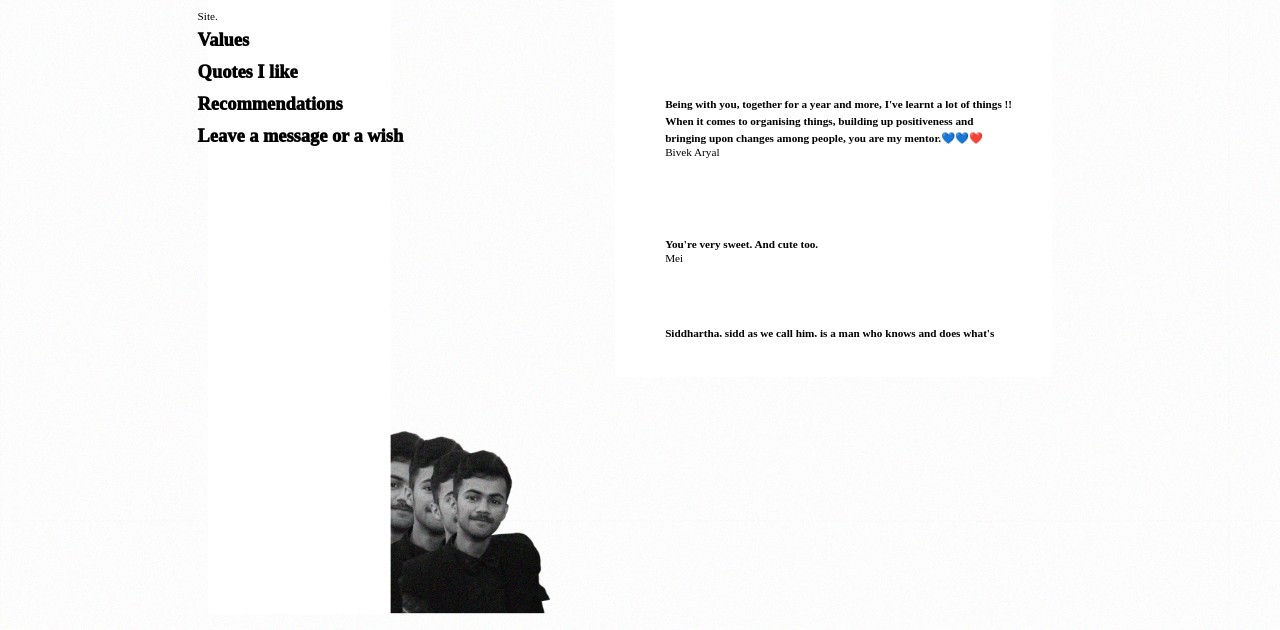
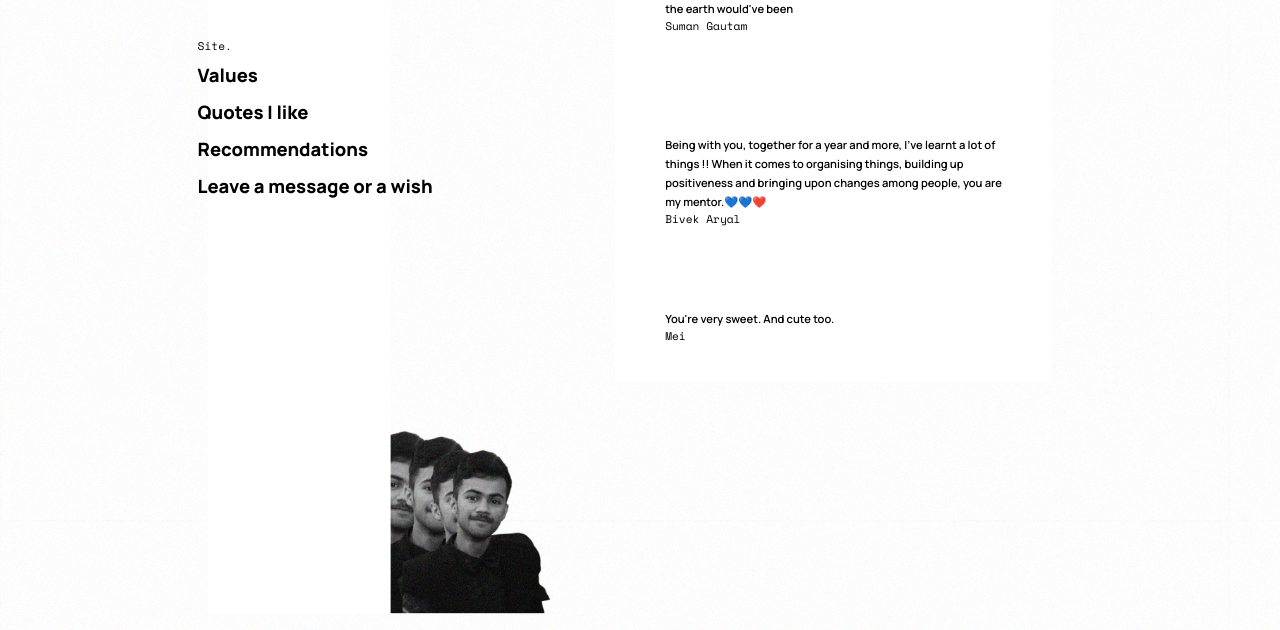
Before and after one commit to isneuu/portfolio2018, a plain HTML site: page index.html in a window 1280 px wide. Shown: the part 170-800 px from the top of the page. Drawn offline with nearby package versions, Linux system fonts and the light colour scheme.

Commit message:
Update index.html

```diff
--- a/index.html
+++ b/index.html
@@ -3,6 +3,8 @@
 <head>
 	<title>Siddhartha Neupane</title>
 </head>
+	<link rel="preconnect" href="https://fonts.gstatic.com">
+<link href="https://fonts.googleapis.com/css2?family=Manrope:wght@400;500;600;700;800&family=Space+Mono:wght@400;700&display=swap" rel="stylesheet">
 <body>
 <script src="js/jquery.min.js"></script>
 <div class="floating_box">
```
